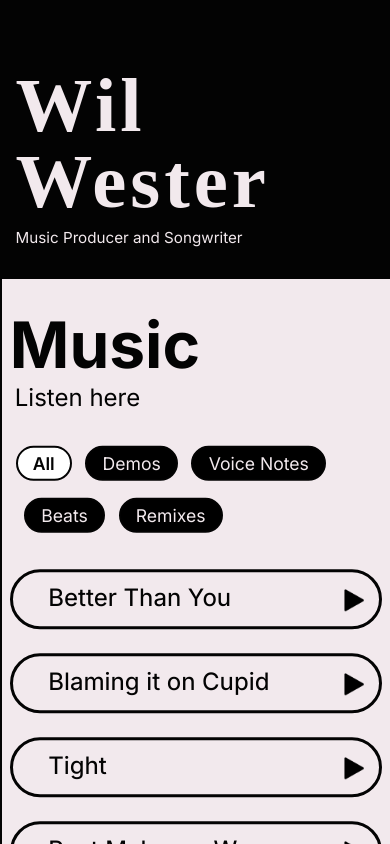
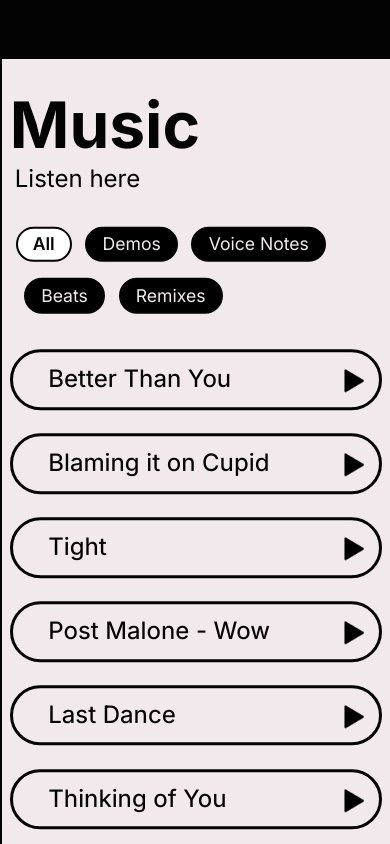
Before and after one commit to williamwestergard/music-website, a React (Vite) app: page / in a window 390 px wide. Shown: the top 844 px of the page. Built offline with nearby package versions, Linux system fonts and the light colour scheme; a web font is replaced by a local one.

Commit message:
Phone update

```diff
--- a/src/assets/components/Songs.jsx
+++ b/src/assets/components/Songs.jsx
@@ -13,6 +13,8 @@ export default function Songs({
   const isPlaying = playingAudioId === song.id;
   const [progress, setProgress] = useState(0);
   const [hasStarted, setHasStarted] = useState(false);
+  const [isDragging, setIsDragging] = useState(false);
+  const [wasPlaying, setWasPlaying] = useState(false); // Track if audio was playing before dragging
 
   const toggleAudio = () => {
     if (audioRef.current) {
@@ -26,16 +28,11 @@ export default function Songs({
         ) {
           playingAudioRef.current.pause();
         }
-
         audioRef.current.play();
         setPlayingAudioId(song.id);
         playingAudioRef.current = audioRef.current;
-
         setHasStarted(true);
       }
-
-      // Track the last clicked song (even when paused)
-      setLastClickedSongId(song.id);
     }
   };
 
@@ -47,9 +44,6 @@ export default function Songs({
     }
   };
 
-  const [isDragging, setIsDragging] = useState(false);
-  const [wasPlaying, setWasPlaying] = useState(false); // Track if audio was playing before dragging
-
   const handleSeek = (e) => {
     if (!audioRef.current) return;
 
@@ -57,7 +51,8 @@ export default function Songs({
     if (!progressBar) return;
 
     const rect = progressBar.getBoundingClientRect();
-    const clickX = e.clientX - rect.left;
+    const clientX = e.touches ? e.touches[0].clientX : e.clientX; // Handle touch event
+    const clickX = clientX - rect.left;
     const totalWidth = progressBar.clientWidth;
     const newTime = (clickX / totalWidth) * audioRef.current.duration;
 
@@ -65,51 +60,54 @@ export default function Songs({
     setProgress((clickX / totalWidth) * 100);
   };
 
-  const handleMouseDown = (e) => {
+  const handleStart = (e) => {
     if (audioRef.current) {
-      setWasPlaying(!audioRef.current.paused); // Save play state
-      audioRef.current.pause(); // Pause audio while dragging
+      setWasPlaying(!audioRef.current.paused);
+      audioRef.current.pause();
     }
 
     setIsDragging(true);
-    handleSeek(e); // Seek immediately when clicked
+    handleSeek(e);
   };
 
-  const handleMouseMove = (e) => {
-    if (isDragging) handleSeek(e); // Update progress while dragging
+  const handleMove = (e) => {
+    if (isDragging) handleSeek(e);
   };
 
-  const handleMouseUp = () => {
+  const handleEnd = () => {
     setIsDragging(false);
-
     if (wasPlaying && audioRef.current) {
-      audioRef.current.play(); // Resume playback if it was playing before
+      audioRef.current.play();
     }
   };
 
-  // Global event listeners for dragging
+  // Global event listeners for both mouse and touch dragging
   useEffect(() => {
     if (isDragging) {
-      document.addEventListener("mousemove", handleMouseMove);
-      document.addEventListener("mouseup", handleMouseUp);
+      document.addEventListener("mousemove", handleMove);
+      document.addEventListener("mouseup", handleEnd);
+      document.addEventListener("touchmove", handleMove);
+      document.addEventListener("touchend", handleEnd);
     } else {
-      document.removeEventListener("mousemove", handleMouseMove);
-      document.removeEventListener("mouseup", handleMouseUp);
+      document.removeEventListener("mousemove", handleMove);
+      document.removeEventListener("mouseup", handleEnd);
+      document.removeEventListener("touchmove", handleMove);
+      document.removeEventListener("touchend", handleEnd);
     }
 
     return () => {
-      document.removeEventListener("mousemove", handleMouseMove);
-      document.removeEventListener("mouseup", handleMouseUp);
+      document.removeEventListener("mousemove", handleMove);
+      document.removeEventListener("mouseup", handleEnd);
+      document.removeEventListener("touchmove", handleMove);
+      document.removeEventListener("touchend", handleEnd);
     };
   }, [isDragging]);
 
-  // Return to initial state after song ends
   const handleEnded = () => {
     setPlayingAudioId(null);
     setProgress(0);
   };
 
-  // Define the background color for each genre
   const genreBackgroundColor = {
     Demo: "#ffcccb",
     VoiceNote: "#f0e68c",
@@ -117,8 +115,7 @@ export default function Songs({
     Remix: "#d3f8e2",
   };
 
-  // Get the background color for the song's genre
-  const backgroundColor = genreBackgroundColor[song.genre] || "#ffffff"; // Default to white if genre not found
+  const backgroundColor = genreBackgroundColor[song.genre] || "#ffffff";
 
   return (
     <section className="songs-container">
@@ -139,7 +136,6 @@ export default function Songs({
         />
       </article>
 
-      {/* Progress bar is visible after first play, but only enabled for the last clicked song */}
       {hasStarted && (
         <div
           className={`progress-bar-container ${
@@ -148,7 +144,8 @@ export default function Songs({
               ? "disabled"
               : ""
           }`}
-          onMouseDown={handleMouseDown}
+          onMouseDown={handleStart}
+          onTouchStart={handleStart}
         >
           <div
             className="progress-fill"
--- a/src/assets/pages/css/responsive.css
+++ b/src/assets/pages/css/responsive.css
@@ -8,31 +8,11 @@
   }
 
   .left-side-container {
-    display: flex;
-    flex-direction: column;
-    flex: 1;
-    width: 100%;
-    position: absolute;
+    display: none;
   }
 
   .header {
-    margin-top: 8vh;
-    margin-left: 4vw;
-    position: relative;
-    top: 0;
-    line-height: 10vh;
-  }
-  .header h1 {
-    font-family: "Lady Starlight";
-    letter-spacing: 4px;
-    font-size: 4.8rem;
-    line-height: 9.1vh;
-    margin: 0;
-    padding: 0;
-  }
-  .header p {
-    line-height: 0.5vh;
-    font-size: 0.95rem;
+    display: none;
   }
   .information {
     display: none;
@@ -50,7 +30,7 @@
     flex-direction: column;
     flex: 1;
     position: relative;
-    top: 33vh;
+    top: 7vh;
   }
 
   .filter {
```
